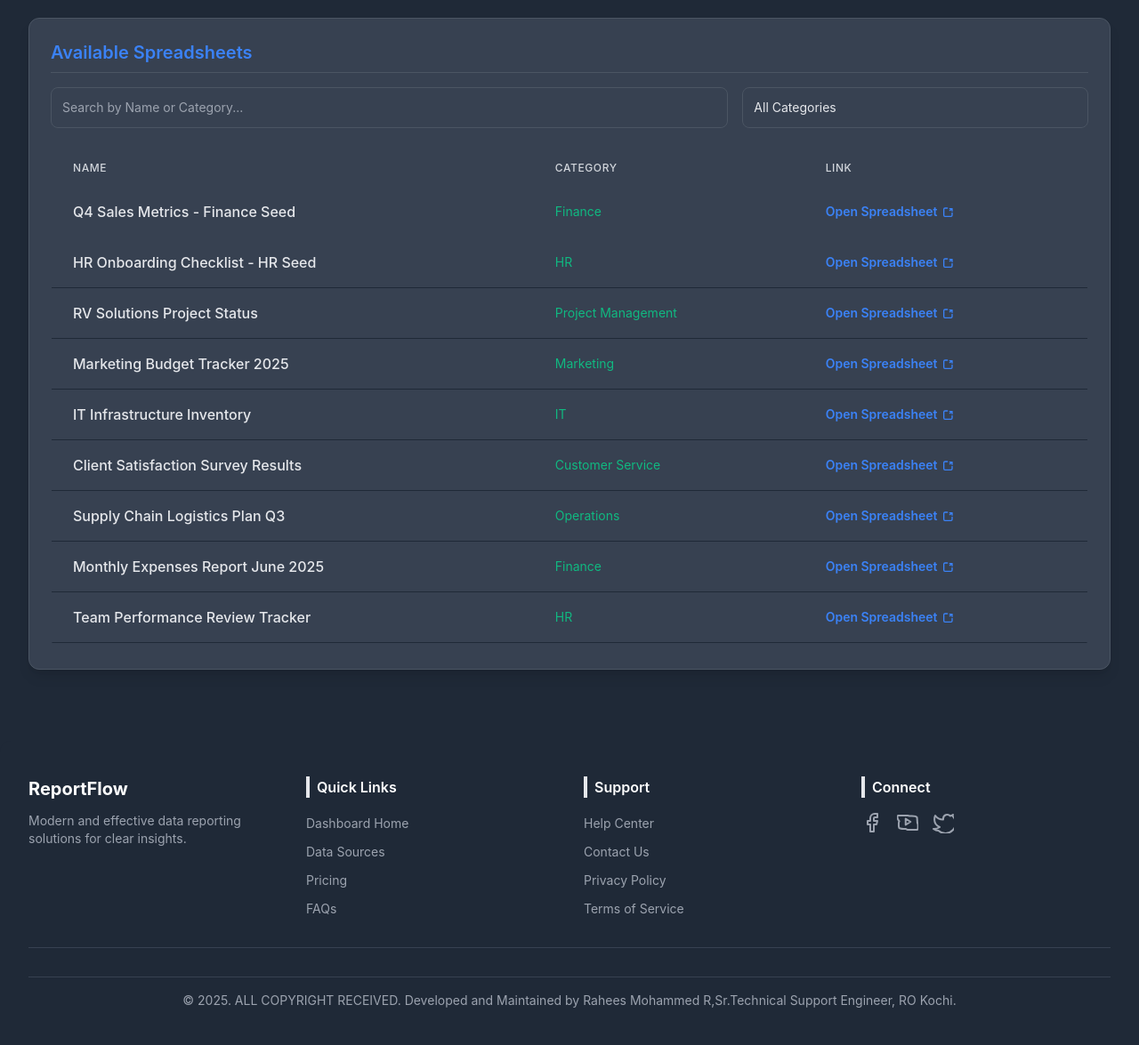
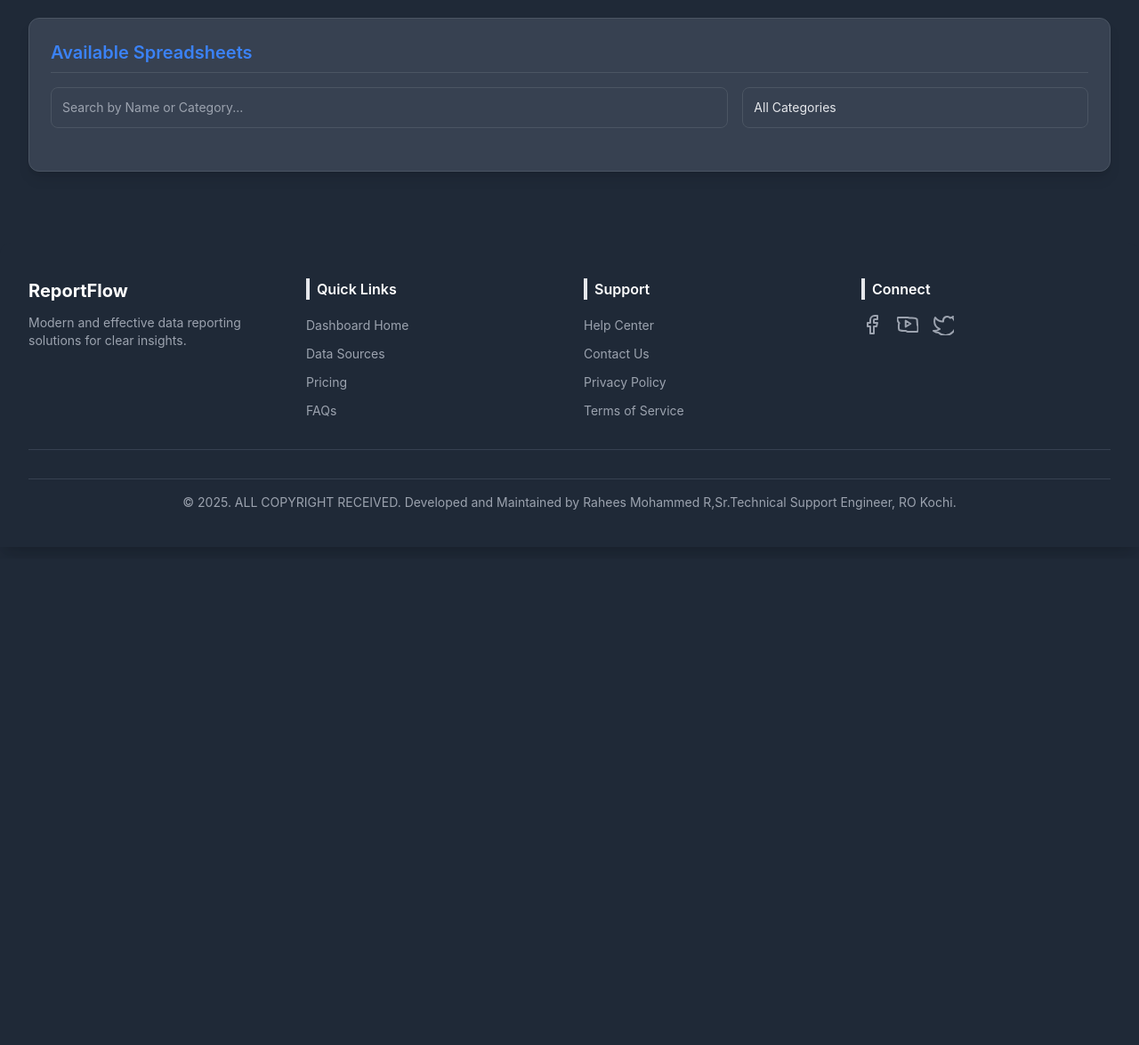
Before and after one commit to raheescwc2020/reportMaker, a Flask app: page / in a window 1280 px wide. Shown: the part 172-1347 px from the top of the page at 89% size. After the commit the page ends 745 px from the top, so only its background shows below. Run offline with Flask 3, Linux system fonts and the light colour scheme; data comes from the database, SQL or seed files in the repository; some libraries are stand-ins or nearby versions.

```diff
--- a/templates/combined_dashboard.html
+++ b/templates/combined_dashboard.html
@@ -187,41 +187,7 @@
                         </select>
                     </div>
 
-                    <!-- Table Container -->
-                    <div id="dataTableContainer" class="overflow-x-auto overflow-y-auto max-h-[70vh] rounded-lg border border-gray-700">
-                        <table class="min-w-full divide-y divide-gray-700" id="linkTable">
-                            <thead class="bg-gray-700 sticky top-0">
-                                <tr>
-                                    <th class="px-6 py-3 text-left text-xs font-medium text-gray-300 uppercase tracking-wider">Name</th>
-                                    <th class="px-6 py-3 text-left text-xs font-medium text-gray-300 uppercase tracking-wider">Category</th>
-                                    <th class="px-6 py-3 text-left text-xs font-medium text-gray-300 uppercase tracking-wider">Link</th>
-                                </tr>
-                            </thead>
-                            <tbody id="linkTableBody" class="divide-y divide-gray-800">
-                                {% for link in links %}
-                                <tr class="bg-card-dark hover:bg-gray-600 transition duration-150 border-b border-gray-700 data-category-{{ link.category | replace(' ', '-') }}">
-                                    <td class="px-6 py-4 font-medium text-gray-200">{{ link.name }}</td>
-                                    <td class="px-6 py-4 text-sm text-secondary link-category">{{ link.category }}</td>
-                                    <td class="px-6 py-4 text-sm">
-                                        <a href="{{ link.url }}" target="_blank" rel="noopener noreferrer"
-                                           class="text-primary hover:text-blue-400 font-semibold transition duration-150 inline-flex items-center">
-                                            Open Spreadsheet
-                                            <svg xmlns="http://www.w3.org/2000/svg" class="h-4 w-4 ml-1" fill="none" viewBox="0 0 24 24" stroke="currentColor">
-                                                <path stroke-linecap="round" stroke-linejoin="round" stroke-width="2" d="M10 6H6a2 2 0 00-2 2v10a2 2 0 002 2h10a2 2 0 002-2v-4m-4-7h4m0 0v4m0-4L14 10" />
-                                            </svg>
-                                        </a>
-                                    </td>
-                                </tr>
-                                {% endfor %}
-                                {% if not links %}
-                                <tr>
-                                    <td colspan="3" class="p-4 text-center text-gray-500">No spreadsheets available yet.</td>
-                                </tr>
-                                {% endif %}
-                            </tbody>
-                        </table>
-                    </div>
-                    {% elif view_name == 'spreadsheets_public' %}
+                   {% elif view_name == 'spreadsheets_public' %}
                 <div class="bg-card-dark p-6 rounded-xl shadow-lg border border-gray-600">
                     <h3 class="text-xl font-semibold mb-4 border-b border-gray-600 pb-2 text-primary">Available Spreadsheets</h3>
 
@@ -276,7 +242,6 @@
                             <button id="nextPageBtn" onclick="changePage(1)" disabled class="px-3 py-1 bg-primary hover:bg-blue-600 rounded-lg text-sm text-white disabled:opacity-50 disabled:cursor-not-allowed transition duration-150">Next</button>
                         </div>
                     </div>
-                </div>
                 </div>
 
 
```
